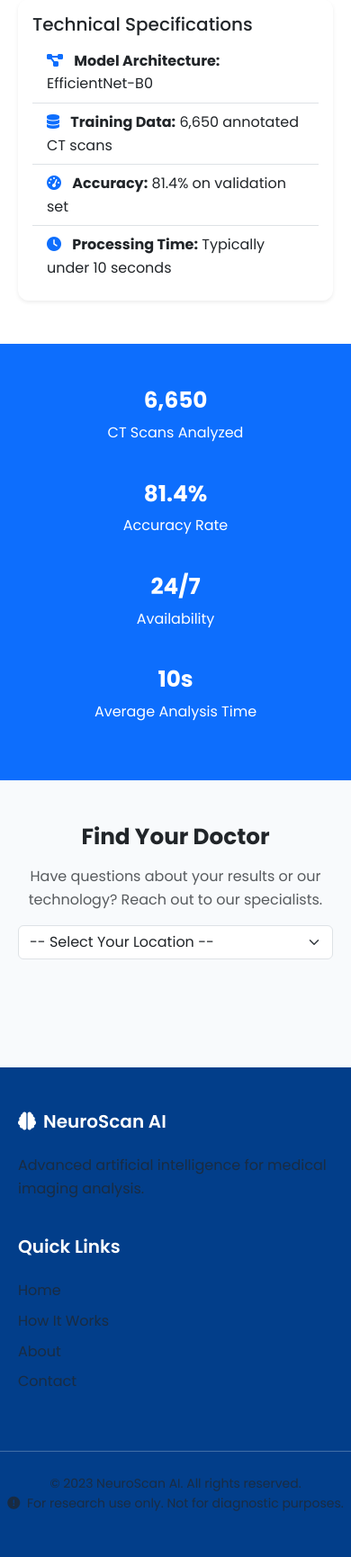
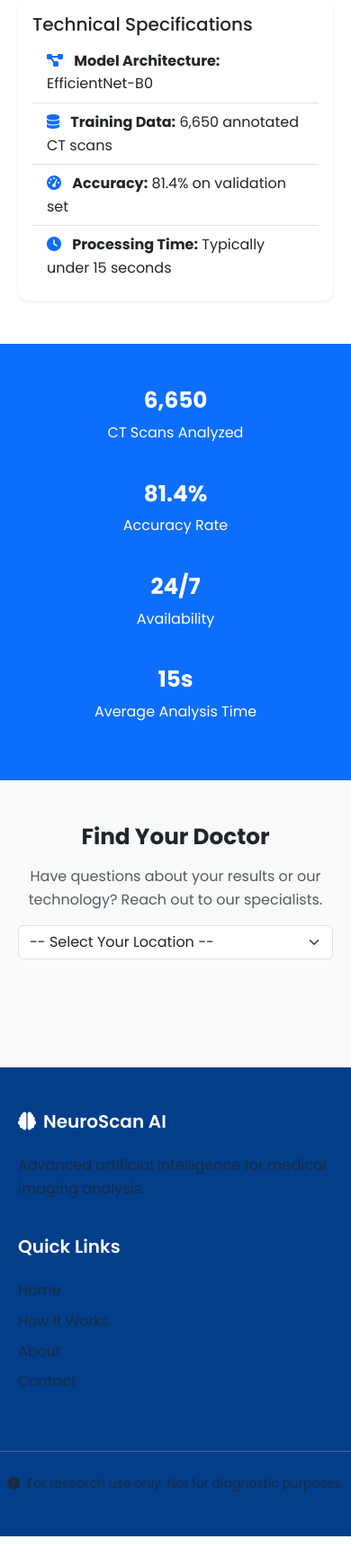
Before and after one commit to ashwin-hue/NeuroScan-AI, a Flask app: page / in a window 390 px wide. Shown: the part 2840-4570 px from the top of the page at 90% size. After the commit the page ends 4547 px from the top, so only its background shows below. Run offline with Flask 3, Linux system fonts and the light colour scheme.

Commit message:
Update index.html

```diff
--- a/templates/index.html
+++ b/templates/index.html
@@ -216,7 +216,7 @@
                                 </li>
                                 <li class="list-group-item">
                                     <i class="fas fa-clock me-2 text-primary"></i>
-                                    <strong>Processing Time:</strong> Typically under 10 seconds
+                                    <strong>Processing Time:</strong> Typically under 15 seconds
                                 </li>
                             </ul>
                         </div>
@@ -243,7 +243,7 @@
                     <p>Availability</p>
                 </div>
                 <div class="col-md-3">
-                    <h2 class="fw-bold">10s</h2>
+                    <h2 class="fw-bold">15s</h2>
                     <p>Average Analysis Time</p>
                 </div>
             </div>
@@ -298,10 +298,7 @@
             </div>
             <hr class="my-4 bg-secondary">
             <div class="row">
-                <div class="col-md-6 text-center text-md-start">
-                    <p class="small text-muted mb-0">© 2023 NeuroScan AI. All rights reserved.</p>
-                </div>
-                <div class="col-md-6 text-center text-md-end">
+                <div class="col-md-6 text-center">
                     <p class="small text-muted mb-0">
                         <i class="fas fa-exclamation-circle me-1"></i> For research use only. Not for diagnostic purposes.
                     </p>
```
